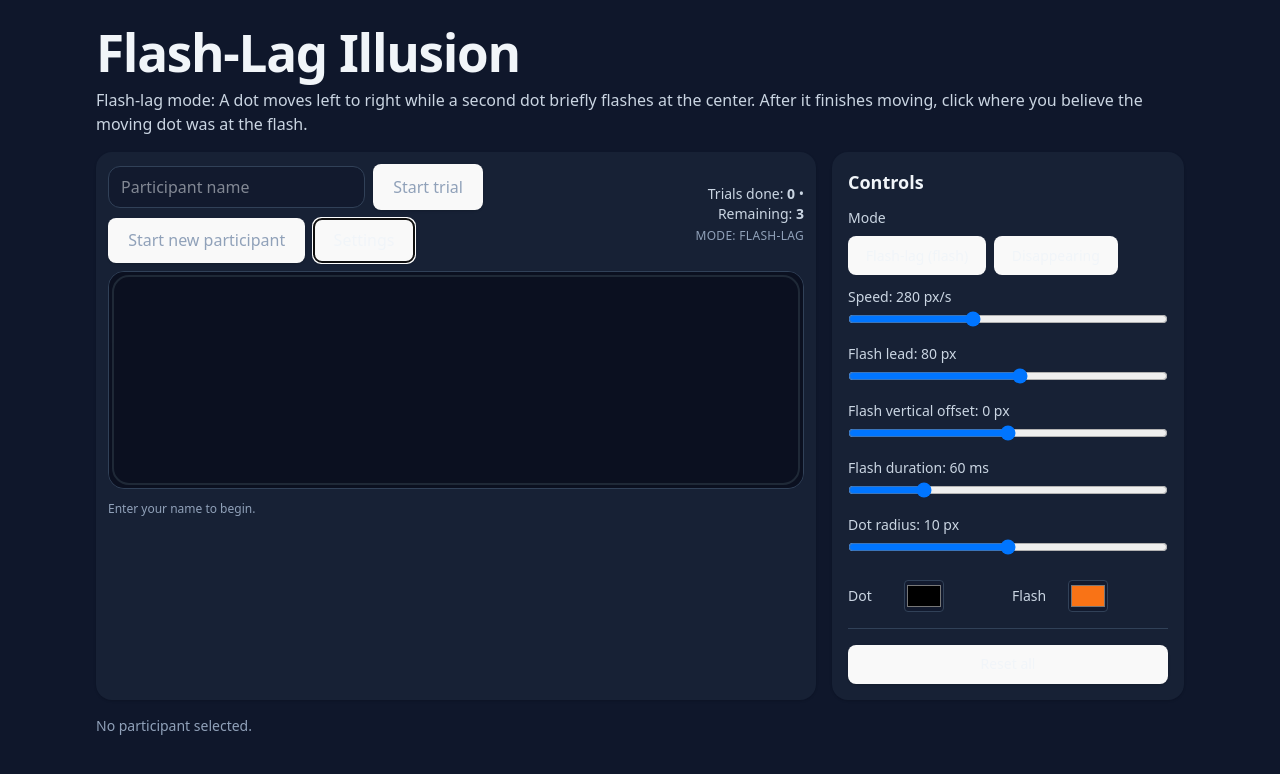
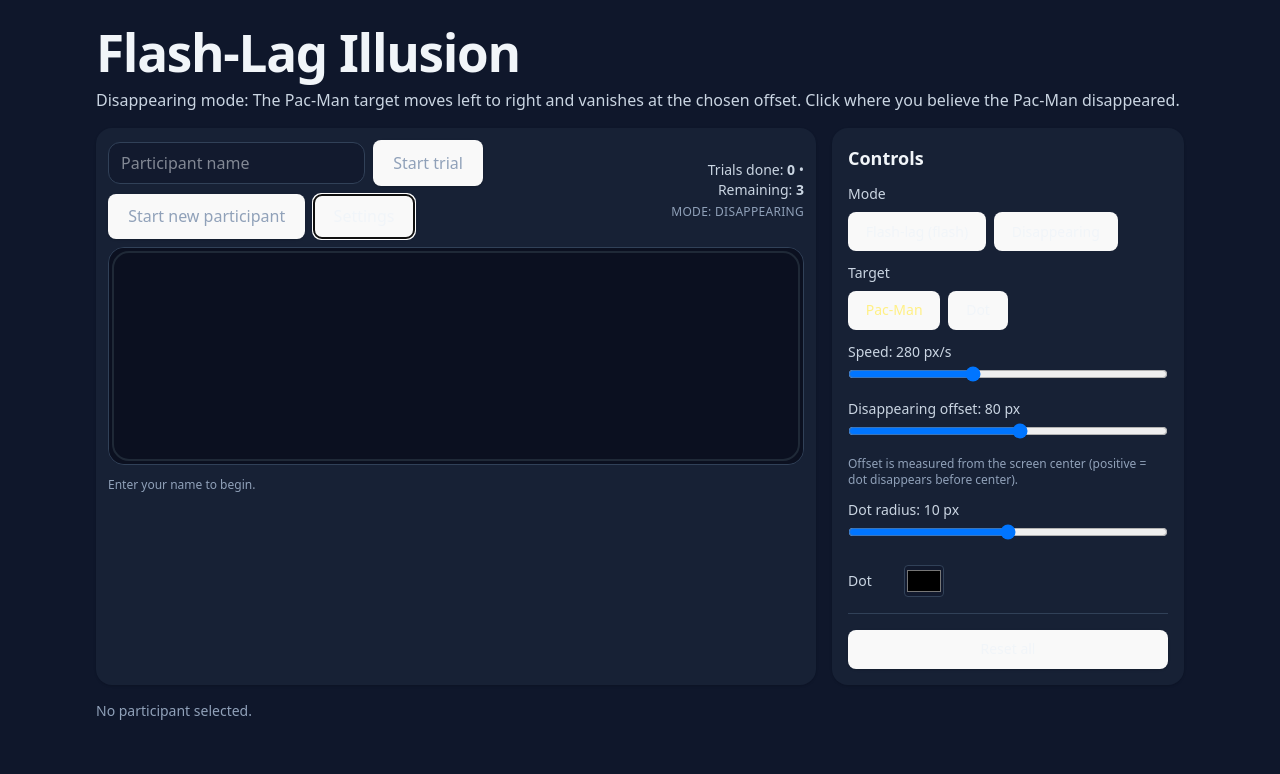
Before and after one commit to dgrignol/flashlag-demo, a React (Vite) app: page / in a window 1280 px wide. Both pictures are taken after a click on the button "Settings". Shown: the top 774 px of the page. Built offline with nearby package versions, Linux system fonts and the light colour scheme.

Commit message:
Default to disappearing mode and allow dot target

```diff
--- a/src/FlashLagGame.jsx
+++ b/src/FlashLagGame.jsx
@@ -6,6 +6,8 @@ const ASPECT_RATIO = 280 / 900;
 const PACMAN_IDLE_MOUTH = 0.28; // radians, per-side opening when static
 const PACMAN_MIN_MOUTH = 0.12;
 const PACMAN_MAX_MOUTH = 0.5;
+const TARGET_PACMAN = "pacman";
+const TARGET_DOT = "dot";
 
 const clamp = (v, a, b) => Math.max(a, Math.min(b, v));
 const round2 = (v) => Math.round(v * 100) / 100;
@@ -50,7 +52,8 @@ export default function FlashLagGame() {
   const [awaitingNext, setAwaitingNext] = useState(false);
   const [showSettings, setShowSettings] = useState(false);
   const [responseLocked, setResponseLocked] = useState(false);
-  const [mode, setMode] = useState(MODE_FLASH_LAG);
+  const [mode, setMode] = useState(MODE_DISAPPEARING);
+  const [targetShape, setTargetShape] = useState(TARGET_PACMAN);
 
   // Parameters
   const [speed, setSpeed] = useState(280); // px/s
@@ -239,8 +242,12 @@ export default function FlashLagGame() {
     drawStage(ctx, dpr);
     // Moving dot (hidden after disappearance)
     if (!(mode === MODE_DISAPPEARING && eventTriggeredRef.current)) {
-      const mouthAngle = getPacManMouth(ts);
-      drawPacMan(ctx, posRef.current, y, dotRadius, dpr, dotColor, mouthAngle);
+      if (targetShape === TARGET_PACMAN) {
+        const mouthAngle = getPacManMouth(ts);
+        drawPacMan(ctx, posRef.current, y, dotRadius, dpr, dotColor, mouthAngle);
+      } else {
+        drawDot(ctx, posRef.current, y, dotRadius, dpr, dotColor);
+      }
     }
     // Flash dot (centered horizontally) — only during motion for flashDuration
     if (mode === MODE_FLASH_LAG && eventTriggeredRef.current && ts <= flashHideAtRef.current) {
@@ -284,13 +291,13 @@ export default function FlashLagGame() {
 
   const getResponsePrompt = () =>
     mode === MODE_DISAPPEARING
-      ? "Click where the moving dot disappeared."
-      : "Click where the moving dot was when the flash occurred.";
+      ? "Click where the moving target disappeared."
+      : "Click where the moving target was when the flash occurred.";
 
   const getStartPrompt = () =>
     mode === MODE_DISAPPEARING
-      ? "Watch the moving dot. Respond after it disappears."
-      : "Watch for the flash (center). Respond after the dot disappears.";
+      ? "Watch the moving target. Respond after it disappears."
+      : "Watch for the flash (center). Respond after the target disappears.";
 
   // Start a trial
   const startTrial = () => {
@@ -358,6 +365,7 @@ export default function FlashLagGame() {
       participant: participant.trim(),
       trial: trialIdx + 1,
       mode,
+      target_shape: targetShape,
       abs_error_px: round2(absError),
       // keep internal bookkeeping (not shown in Results)
       speed_px_s: speed,
@@ -414,8 +422,12 @@ export default function FlashLagGame() {
     if (mode === MODE_FLASH_LAG) {
       drawDot(ctx, centerX, y + flashYOffset, dotRadius + 2, dpr, flashColor);
     }
-    // True moving-dot position at event time (Pac-Man)
-    drawPacMan(ctx, truthX, y, dotRadius, dpr, dotColor, PACMAN_IDLE_MOUTH);
+    // True moving-dot position at event time
+    if (targetShape === TARGET_PACMAN) {
+      drawPacMan(ctx, truthX, y, dotRadius, dpr, dotColor, PACMAN_IDLE_MOUTH);
+    } else {
+      drawDot(ctx, truthX, y, dotRadius, dpr, dotColor);
+    }
 
     // Click marker
     ctx.save();
@@ -511,10 +523,12 @@ export default function FlashLagGame() {
   const canStartTrial = canStartTrialLogic(trialIdx, isRunning, awaitingNext, participant);
   const canStartNewParticipant = !isRunning && trialIdx >= 3;
   const leadLabel = mode === MODE_DISAPPEARING ? `Disappearing offset: ${flashLead} px` : `Flash lead: ${flashLead} px`;
+  const targetLabel = targetShape === TARGET_PACMAN ? "Pac-Man target" : "dot";
+  const targetSubject = targetShape === TARGET_PACMAN ? "Pac-Man" : "dot";
   const introCopy =
     mode === MODE_FLASH_LAG
-      ? "Flash-lag mode: A dot moves left to right while a second dot briefly flashes at the center. After it finishes moving, click where you believe the moving dot was at the flash."
-      : "Disappearing mode: A single dot moves left to right and vanishes at the chosen offset. Click where you believe the moving dot disappeared.";
+      ? `Flash-lag mode: The ${targetLabel} moves left to right while a second dot briefly flashes at the center. After it finishes moving, click where you believe the ${targetSubject} was at the flash.`
+      : `Disappearing mode: The ${targetLabel} moves left to right and vanishes at the chosen offset. Click where you believe the ${targetSubject} disappeared.`;
 
   return (
     <div className="min-h-screen w-full bg-slate-900 text-slate-100 flex flex-col items-center py-6">
@@ -607,6 +621,25 @@ export default function FlashLagGame() {
                       className={`px-3 py-2 rounded-lg border ${mode === MODE_DISAPPEARING ? "bg-emerald-500/20 border-emerald-400" : "bg-slate-900/40 border-slate-700 hover:border-slate-500"}`}
                     >
                       Disappearing
+                    </button>
+                  </div>
+                </div>
+                <div>
+                  <div className="text-slate-300 mb-2 select-none">Target</div>
+                  <div className="flex gap-2 flex-wrap">
+                    <button
+                      type="button"
+                      onClick={() => setTargetShape(TARGET_PACMAN)}
+                      className={`px-3 py-2 rounded-lg border ${targetShape === TARGET_PACMAN ? "bg-yellow-300/20 border-yellow-300 text-yellow-200" : "bg-slate-900/40 border-slate-700 hover:border-slate-500"}`}
+                    >
+                      Pac-Man
+                    </button>
+                    <button
+                      type="button"
+                      onClick={() => setTargetShape(TARGET_DOT)}
+                      className={`px-3 py-2 rounded-lg border ${targetShape === TARGET_DOT ? "bg-emerald-500/20 border-emerald-400" : "bg-slate-900/40 border-slate-700 hover:border-slate-500"}`}
+                    >
+                      Dot
                     </button>
                   </div>
                 </div>
```
